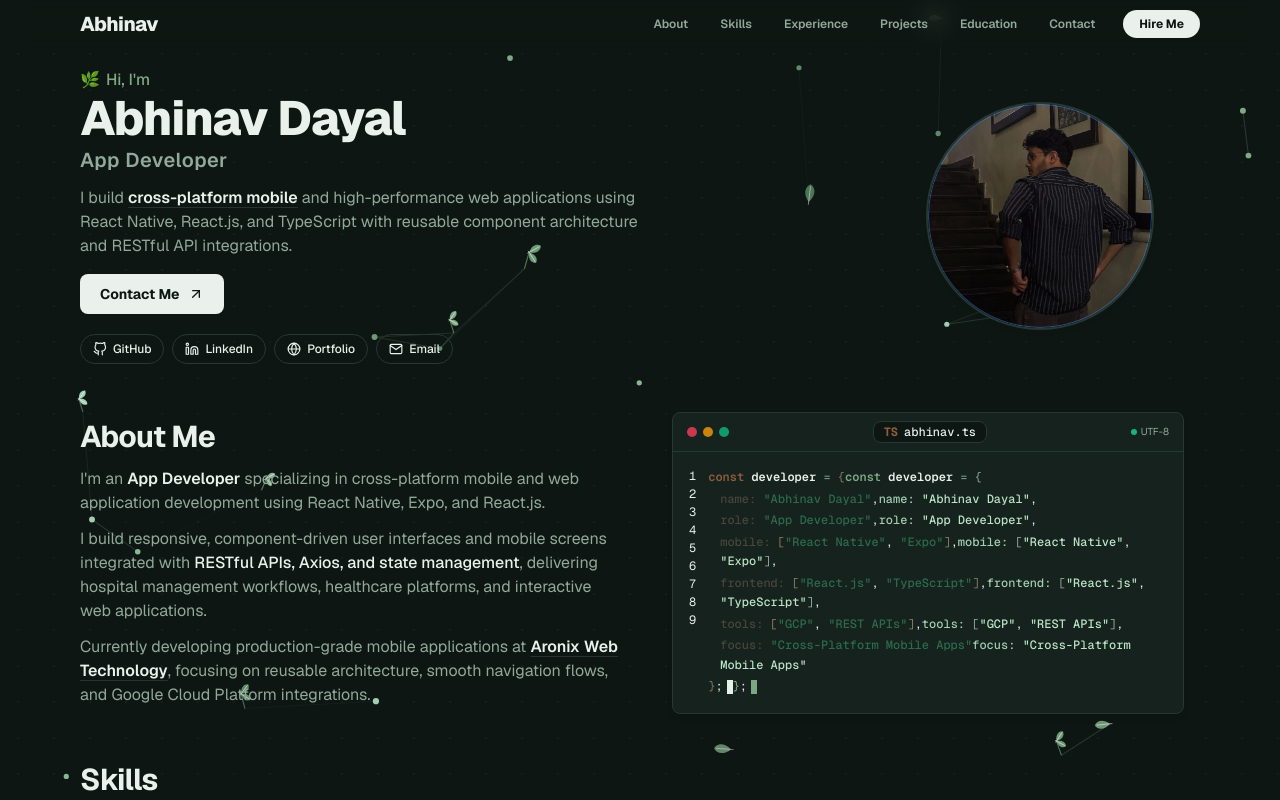
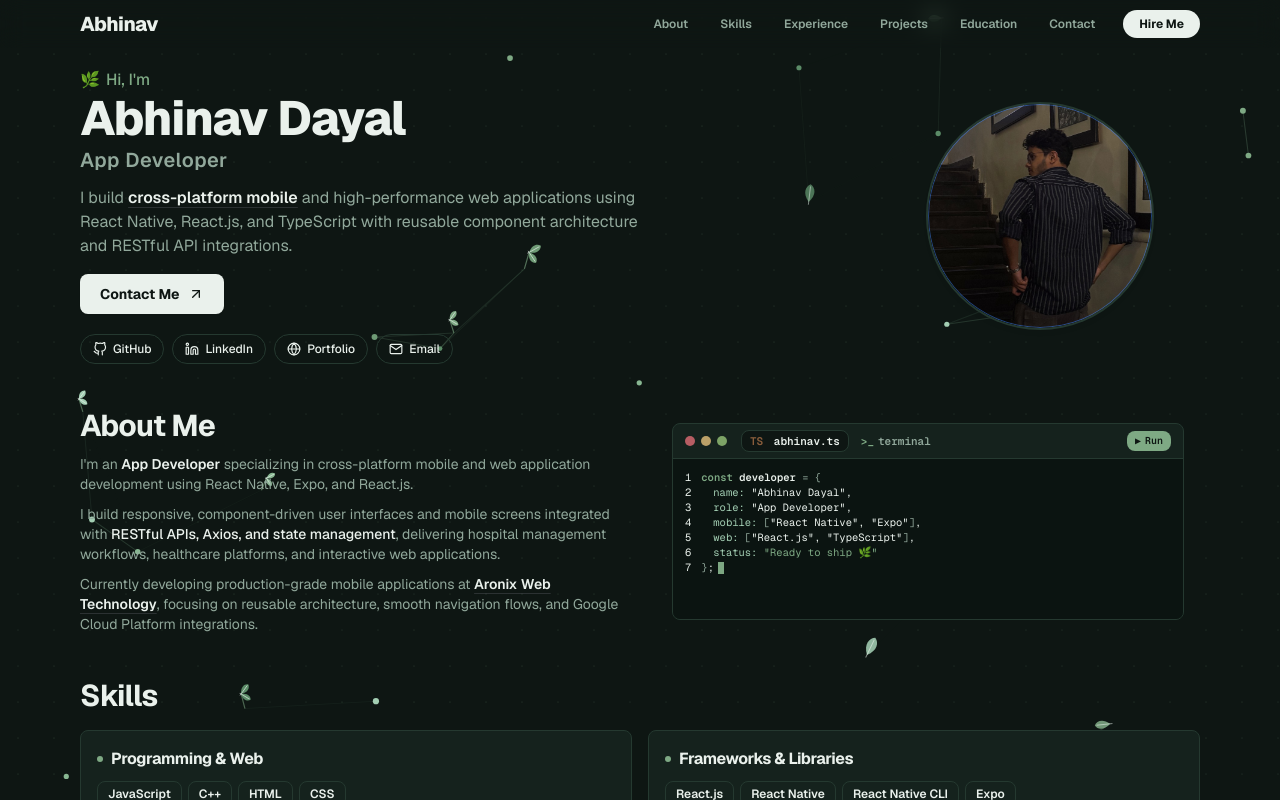
Before and after one commit to AbhinavXDayal/Portfolio, a React (Vite) app: page / in a window 1280 px wide. Shown: the top 800 px of the page. Built offline with nearby package versions, Linux system fonts and the light colour scheme.

Commit message:
Make About console card height compact, fix duplicated text, and make console dynamic and interactive with live CLI commands

```diff
--- a/src/components/sections/About.tsx
+++ b/src/components/sections/About.tsx
@@ -1,18 +1,99 @@
-import React from "react";
+import React, { useState } from "react";
 
 export const About: React.FC = () => {
+  const [activeTab, setActiveTab] = useState<"code" | "terminal">("code");
+  const [cmdInput, setCmdInput] = useState("");
+  const [terminalLogs, setTerminalLogs] = useState<
+    Array<{ type: "input" | "output"; text: string }>
+  >([
+    { type: "output", text: "Welcome to Abhinav's interactive terminal." },
+    { type: "output", text: "Type 'help' or click quick chips below." },
+  ]);
+
+  const executeCommand = (cmdText: string) => {
+    const trimmed = cmdText.trim().toLowerCase();
+    if (!trimmed) return;
+
+    const newLogs: Array<{ type: "input" | "output"; text: string }> = [
+      ...terminalLogs,
+      { type: "input", text: `$ ${cmdText}` },
+    ];
+
+    switch (trimmed) {
+      case "help":
+        newLogs.push({
+          type: "output",
+          text: "Commands: status, skills, contact, bio, clear",
+        });
+        break;
+      case "status":
+        newLogs.push({
+          type: "output",
+          text: "✓ Status: Open to App Development & Mobile Roles 🌿",
+        });
+        break;
+      case "skills":
+        newLogs.push({
+          type: "output",
+          text: "✓ Stack: React Native, React.js, Expo, TypeScript, REST APIs, C++",
+        });
+        break;
+      case "contact":
+        newLogs.push({
+          type: "output",
+          text: "✓ Email: abhinavxdayal@gmail.com | Phone: +91 8318215585",
+        });
+        break;
+      case "bio":
+        newLogs.push({
+          type: "output",
+          text: "✓ App Developer specializing in cross-platform mobile & modern web apps.",
+        });
+        break;
+      case "clear":
+        setTerminalLogs([]);
+        setCmdInput("");
+        return;
+      default:
+        newLogs.push({
+          type: "output",
+          text: `Command not found: '${trimmed}'. Type 'help' for options.`,
+        });
+        break;
+    }
+
+    setTerminalLogs(newLogs);
+    setCmdInput("");
+  };
+
+  const handleFormSubmit = (e: React.FormEvent) => {
+    e.preventDefault();
+    executeCommand(cmdInput);
+  };
+
+  const runCode = () => {
+    setActiveTab("terminal");
+    setTerminalLogs((prev) => [
+      ...prev,
+      { type: "input", text: "$ ts-node abhinav.ts" },
+      { type: "output", text: "✓ Initialized: Abhinav Dayal (App Developer)" },
+      { type: "output", text: "✓ Core: React Native, Expo, React.js" },
+      { type: "output", text: "✓ Status: Ready to build & ship 🌿" },
+    ]);
+  };
+
   return (
     <section
       id="about"
-      className="w-full py-4 md:py-6 bg-transparent text-[var(--foreground)]"
+      className="w-full py-3 md:py-5 bg-transparent text-[var(--foreground)]"
     >
-      <div className="max-w-6xl mx-auto px-4 grid grid-cols-1 md:grid-cols-2 gap-8 items-center">
+      <div className="max-w-6xl mx-auto px-4 grid grid-cols-1 md:grid-cols-2 gap-6 md:gap-8 items-center">
         {/* Left Column Text */}
-        <div className="flex flex-col items-center md:items-start text-center md:text-left space-y-3">
+        <div className="flex flex-col items-center md:items-start text-center md:text-left space-y-2.5">
           <h2 className="text-2xl md:text-3xl font-bold tracking-tight text-[var(--foreground)]">
             About Me
           </h2>
-          <p className="text-sm md:text-base text-[var(--muted-foreground)] leading-relaxed">
+          <p className="text-xs sm:text-sm text-[var(--muted-foreground)] leading-relaxed">
             I'm an{" "}
             <span className="text-[var(--foreground)] font-semibold">
               App Developer
@@ -20,7 +101,7 @@ export const About: React.FC = () => {
             specializing in cross-platform mobile and web application
             development using React Native, Expo, and React.js.
           </p>
-          <p className="text-sm md:text-base text-[var(--muted-foreground)] leading-relaxed">
+          <p className="text-xs sm:text-sm text-[var(--muted-foreground)] leading-relaxed">
             I build responsive, component-driven user interfaces and mobile
             screens integrated with{" "}
             <span className="text-[var(--foreground)] font-medium">
@@ -29,7 +110,7 @@ export const About: React.FC = () => {
             , delivering hospital management workflows, healthcare platforms,
             and interactive web applications.
           </p>
-          <p className="text-sm md:text-base text-[var(--muted-foreground)] leading-relaxed">
+          <p className="text-xs sm:text-sm text-[var(--muted-foreground)] leading-relaxed">
             Currently developing production-grade mobile applications at{" "}
             <span className="text-[var(--foreground)] font-semibold underline decoration-zinc-500/30 underline-offset-4">
               Aronix Web Technology
@@ -39,30 +120,69 @@ export const About: React.FC = () => {
           </p>
         </div>
 
-        {/* Right Column Terminal Window */}
-        <div className="flex justify-center items-center">
-          <div className="w-full max-w-lg rounded-[var(--radius)] bg-[var(--card)] border border-[var(--border)] shadow-md overflow-hidden font-mono text-sm group hover:border-[var(--foreground)]/30 transition-all duration-300 relative">
-            {/* Window Header */}
-            <div className="flex items-center justify-between px-3.5 py-2 bg-[var(--accent)]/50 border-b border-[var(--border)] text-xs">
+        {/* Right Column: Compact & Dynamic Interactive Console */}
+        <div className="flex justify-center items-center w-full">
+          <div className="w-full max-w-lg rounded-[var(--radius)] bg-[var(--card)] border border-[var(--border)] shadow-xs overflow-hidden font-mono text-xs hover:border-[var(--brand-accent)]/40 transition-all duration-200">
+            {/* Window Header with Tabs */}
+            <div className="flex items-center justify-between px-3 py-1.5 bg-[var(--accent)]/60 border-b border-[var(--border)]">
+              {/* Window Dots & Tabs */}
+              <div className="flex items-center gap-2.5">
                 <div className="flex items-center gap-1.5">
-                <span className="w-2.5 h-2.5 rounded-full bg-rose-500/80 inline-block"></span>
-                <span className="w-2.5 h-2.5 rounded-full bg-amber-500/80 inline-block"></span>
-                <span className="w-2.5 h-2.5 rounded-full bg-emerald-500/80 inline-block"></span>
+                  <span className="w-2.5 h-2.5 rounded-full bg-[#E06C75]/80"></span>
+                  <span className="w-2.5 h-2.5 rounded-full bg-[#E5C07B]/80"></span>
+                  <span className="w-2.5 h-2.5 rounded-full bg-[#98C379]/80"></span>
                 </div>
-              <div className="flex items-center gap-1.5 px-2.5 py-0.5 rounded bg-[var(--background)] border border-[var(--border)] text-[var(--foreground)] font-medium text-xs shadow-2xs">
-                <span className="text-[#8B5E3C] font-bold">TS</span> abhinav.ts
-              </div>
-              <div className="flex items-center gap-1 text-[10px] text-[var(--muted-foreground)] font-sans">
-                <span className="w-1.5 h-1.5 rounded-full bg-emerald-500 animate-pulse"></span>
-                UTF-8
+
+                <div className="flex items-center gap-1 ml-1">
+                  <button
+                    onClick={() => setActiveTab("code")}
+                    className={`px-2 py-0.5 rounded text-[11px] font-semibold transition-colors cursor-pointer ${
+                      activeTab === "code"
+                        ? "bg-[var(--background)] text-[var(--foreground)] border border-[var(--border)]"
+                        : "text-[var(--muted-foreground)] hover:text-[var(--foreground)]"
+                    }`}
+                  >
+                    <span className="text-[#8B5E3C] mr-1">TS</span> abhinav.ts
+                  </button>
+
+                  <button
+                    onClick={() => setActiveTab("terminal")}
+                    className={`px-2 py-0.5 rounded text-[11px] font-semibold transition-colors cursor-pointer flex items-center gap-1 ${
+                      activeTab === "terminal"
+                        ? "bg-[var(--background)] text-[var(--foreground)] border border-[var(--border)]"
+                        : "text-[var(--muted-foreground)] hover:text-[var(--foreground)]"
+                    }`}
+                  >
+                    <span className="text-[#7EA984]">&gt;_</span> terminal
+                  </button>
                 </div>
               </div>
 
-            {/* Code Body */}
-            <div className="p-3.5 sm:p-4 overflow-x-auto leading-relaxed text-xs">
-              <div className="flex gap-3">
+              {/* Action Button */}
+              {activeTab === "code" ? (
+                <button
+                  onClick={runCode}
+                  className="px-2 py-0.5 text-[10px] font-semibold rounded bg-[var(--brand-accent)] text-[#0E1613] hover:bg-[#A3CEB3] transition-colors cursor-pointer flex items-center gap-1"
+                  title="Run abhinav.ts in terminal"
+                >
+                  <span>▶</span> Run
+                </button>
+              ) : (
+                <button
+                  onClick={() => executeCommand("clear")}
+                  className="text-[10px] text-[var(--muted-foreground)] hover:text-[var(--foreground)] transition-colors cursor-pointer"
+                >
+                  clear
+                </button>
+              )}
+            </div>
+
+            {/* Content Area - Compact Height */}
+            <div className="p-3 bg-[#0B1310]/90 text-[11px] leading-tight min-h-[160px] max-h-[190px] overflow-y-auto">
+              {activeTab === "code" ? (
+                <div className="flex gap-2.5">
                   {/* Line Numbers */}
-                <div className="select-none text-[var(--muted-foreground)]/40 text-right space-y-0.5 font-mono text-xs">
+                  <div className="select-none text-[var(--muted-foreground)]/30 text-right space-y-0.5 font-mono text-[10.5px]">
                     <div>1</div>
                     <div>2</div>
                     <div>3</div>
@@ -70,22 +190,12 @@ export const About: React.FC = () => {
                     <div>5</div>
                     <div>6</div>
                     <div>7</div>
-                  <div>8</div>
-                  <div>9</div>
                   </div>
 
-                {/* Code Content */}
-                <div className="space-y-0.5 font-mono">
+                  {/* Clean Non-Duplicated Code */}
+                  <div className="space-y-0.5 font-mono text-[10.5px]">
                     <div>
-                    <span className="text-[#8B5E3C] font-semibold">const</span>{" "}
-                    <span className="text-[var(--foreground)] font-semibold">
-                      developer
-                    </span>{" "}
-                    <span className="text-[var(--muted-foreground)]">=</span>{" "}
-                    <span className="text-[#8C7A6B]">{"{"}</span>
-                    <span className="text-[#7EA984] font-semibold">
-                      const
-                    </span>{" "}
+                      <span className="text-[#7EA984] font-semibold">const</span>{" "}
                       <span className="text-[var(--foreground)] font-semibold">
                         developer
                       </span>{" "}
@@ -93,108 +203,82 @@ export const About: React.FC = () => {
                       <span className="text-[#91A89B]">{"{"}</span>
                     </div>
                     <div className="pl-3">
-                    <span className="text-[#4A453F] font-medium">name:</span>{" "}
-                    <span className="text-[#2D6A4F] font-medium">
-                      "Abhinav Dayal"
-                    </span>
-                    ,<span className="text-[#A3CEB3] font-medium">name:</span>{" "}
-                    <span className="text-[#BCE4C7] font-medium">
-                      "Abhinav Dayal"
-                    </span>
-                    ,
+                      <span className="text-[#A3CEB3]">name:</span>{" "}
+                      <span className="text-[#EAF1EC]">"Abhinav Dayal"</span>,
                     </div>
                     <div className="pl-3">
-                    <span className="text-[#4A453F] font-medium">role:</span>{" "}
-                    <span className="text-[#2D6A4F] font-medium">
-                      "App Developer"
-                    </span>
-                    ,<span className="text-[#A3CEB3] font-medium">role:</span>{" "}
-                    <span className="text-[#BCE4C7] font-medium">
-                      "App Developer"
-                    </span>
-                    ,
+                      <span className="text-[#A3CEB3]">role:</span>{" "}
+                      <span className="text-[#EAF1EC]">"App Developer"</span>,
                     </div>
                     <div className="pl-3">
-                    <span className="text-[#4A453F] font-medium">mobile:</span>{" "}
-                    <span className="text-[#8C7A6B]">[</span>
-                    <span className="text-[#2D6A4F] font-medium">
-                      "React Native"
-                    </span>
-                    , <span className="text-[#2D6A4F] font-medium">"Expo"</span>
-                    <span className="text-[#8C7A6B]">]</span>,
-                    <span className="text-[#A3CEB3] font-medium">mobile:</span>{" "}
+                      <span className="text-[#A3CEB3]">mobile:</span>{" "}
                       <span className="text-[#91A89B]">[</span>
-                    <span className="text-[#BCE4C7] font-medium">
-                      "React Native"
-                    </span>
-                    , <span className="text-[#BCE4C7] font-medium">"Expo"</span>
+                      <span className="text-[#EAF1EC]">"React Native"</span>,{" "}
+                      <span className="text-[#EAF1EC]">"Expo"</span>
                       <span className="text-[#91A89B]">]</span>,
                     </div>
                     <div className="pl-3">
-                    <span className="text-[#4A453F] font-medium">
-                      frontend:
-                    </span>{" "}
-                    <span className="text-[#8C7A6B]">[</span>
-                    <span className="text-[#2D6A4F] font-medium">
-                      "React.js"
-                    </span>
-                    ,{" "}
-                    <span className="text-[#2D6A4F] font-medium">
-                      "TypeScript"
-                    </span>
-                    <span className="text-[#8C7A6B]">]</span>,
-                    <span className="text-[#A3CEB3] font-medium">
-                      frontend:
-                    </span>{" "}
+                      <span className="text-[#A3CEB3]">web:</span>{" "}
                       <span className="text-[#91A89B]">[</span>
-                    <span className="text-[#BCE4C7] font-medium">
-                      "React.js"
-                    </span>
-                    ,{" "}
-                    <span className="text-[#BCE4C7] font-medium">
-                      "TypeScript"
-                    </span>
+                      <span className="text-[#EAF1EC]">"React.js"</span>,{" "}
+                      <span className="text-[#EAF1EC]">"TypeScript"</span>
                       <span className="text-[#91A89B]">]</span>,
                     </div>
                     <div className="pl-3">
-                    <span className="text-[#4A453F] font-medium">tools:</span>{" "}
-                    <span className="text-[#8C7A6B]">[</span>
-                    <span className="text-[#2D6A4F] font-medium">
-                      "GCP"
-                    </span>,{" "}
-                    <span className="text-[#2D6A4F] font-medium">
-                      "REST APIs"
-                    </span>
-                    <span className="text-[#8C7A6B]">]</span>,
-                    <span className="text-[#A3CEB3] font-medium">tools:</span>{" "}
-                    <span className="text-[#91A89B]">[</span>
-                    <span className="text-[#BCE4C7] font-medium">
-                      "GCP"
-                    </span>,{" "}
-                    <span className="text-[#BCE4C7] font-medium">
-                      "REST APIs"
-                    </span>
-                    <span className="text-[#91A89B]">]</span>,
-                  </div>
-                  <div className="pl-3">
-                    <span className="text-[#4A453F] font-medium">focus:</span>{" "}
-                    <span className="text-[#2D6A4F] font-medium">
-                      "Cross-Platform Mobile Apps"
-                    </span>
-                    <span className="text-[#A3CEB3] font-medium">focus:</span>{" "}
-                    <span className="text-[#BCE4C7] font-medium">
-                      "Cross-Platform Mobile Apps"
-                    </span>
+                      <span className="text-[#A3CEB3]">status:</span>{" "}
+                      <span className="text-[#7EA984]">"Ready to ship 🌿"</span>
                     </div>
                     <div>
-                    <span className="text-[#8C7A6B]">{"}"}</span>;
-                    <span className="inline-block w-1.5 h-3.5 ml-1 bg-[var(--foreground)] animate-pulse align-middle"></span>
                       <span className="text-[#91A89B]">{"}"}</span>;
-                    <span className="inline-block w-1.5 h-3.5 ml-1 bg-[#7EA984] animate-pulse align-middle"></span>
+                      <span className="inline-block w-1.5 h-3 ml-1 bg-[#7EA984] animate-pulse align-middle"></span>
                     </div>
                   </div>
                 </div>
+              ) : (
+                <div className="space-y-1.5 font-mono text-[11px]">
+                  {terminalLogs.map((log, i) => (
+                    <div
+                      key={i}
+                      className={
+                        log.type === "input"
+                          ? "text-[var(--foreground)] font-semibold"
+                          : "text-[var(--muted-foreground)]"
+                      }
+                    >
+                      {log.text}
                     </div>
+                  ))}
+
+                  {/* Interactive Input Form */}
+                  <form onSubmit={handleFormSubmit} className="flex items-center gap-1 pt-1">
+                    <span className="text-[#7EA984] font-semibold">$</span>
+                    <input
+                      type="text"
+                      value={cmdInput}
+                      onChange={(e) => setCmdInput(e.target.value)}
+                      placeholder="try: status, skills, contact..."
+                      className="flex-1 bg-transparent text-[var(--foreground)] text-[11px] focus:outline-none placeholder-[var(--muted-foreground)]/40"
+                    />
+                  </form>
+                </div>
+              )}
+            </div>
+
+            {/* Quick Interactive Chips in Terminal Tab */}
+            {activeTab === "terminal" && (
+              <div className="px-3 py-1.5 bg-[var(--card)]/90 border-t border-[var(--border)] flex items-center gap-1.5 overflow-x-auto text-[10px]">
+                <span className="text-[var(--muted-foreground)]/70 text-[9px] uppercase">Quick:</span>
+                {["status", "skills", "contact", "clear"].map((cmd) => (
+                  <button
+                    key={cmd}
+                    onClick={() => executeCommand(cmd)}
+                    className="px-1.5 py-0.5 rounded bg-[var(--accent)] text-[var(--foreground)] hover:border-[var(--brand-accent)] border border-[var(--border)] transition-colors cursor-pointer"
+                  >
+                    {cmd}
+                  </button>
+                ))}
+              </div>
+            )}
           </div>
         </div>
       </div>
```
Lines whose indentation alone changed are shown as unchanged.
